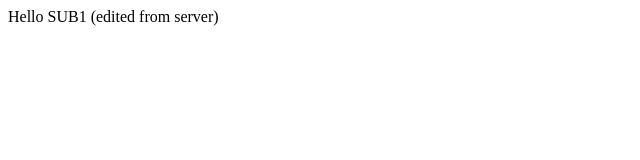
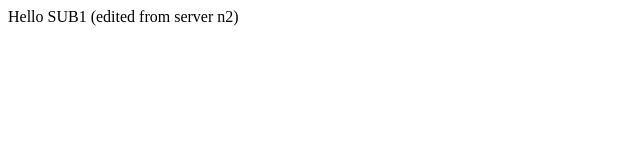
Before and after one commit to iamanas20/sub1, a plain HTML site: page index.html in a window 1280 px wide. Shown: the full height of the page, 0-640 px from the left. Drawn offline with Linux system fonts and the light colour scheme.

Commit message:
Update index.html

```diff
--- a/index.html
+++ b/index.html
@@ -2,6 +2,6 @@
 <head>
 </head>
 <body>
-  Hello SUB1 (edited from server)
+  Hello SUB1 (edited from server n2)
 </body>
 </html>
```
